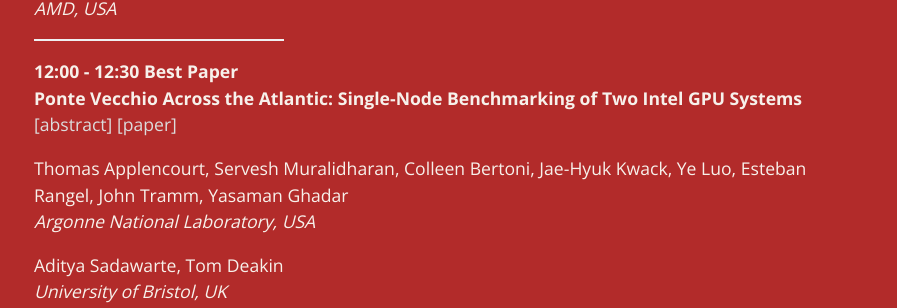
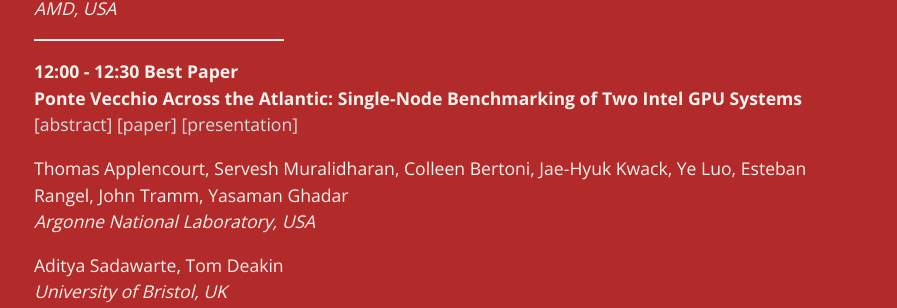
Before and after one commit to pmbs-workshop/pmbs-workshop.github.io, a Jekyll site: the page built from schedule.markdown, in a window 1280 px wide and 1400 px high, scrolled down 2446 px. Shown: the part 148-456 px from the top of the window, without its empty margins (190-1087 px from the left). Built offline with Jekyll 4.4.1, drawn with Linux system fonts in a browser that asks for light colours.

Commit message:
added more presentaitons

```diff
--- a/schedule.markdown
+++ b/schedule.markdown
@@ -80,7 +80,7 @@ _AMD, USA_
 {: style="width: 30%;"}
 
 **12:00 - 12:30 Best Paper**\\
-**Ponte Vecchio Across the Atlantic: Single-Node Benchmarking of Two Intel GPU Systems** [[abstract]](abstract07.html) [[paper]](https://conferences.computer.org/sc-wpub/pdfs/SC-W2024-6oZmigAQfgJ1GhPL0yE3pS/555400b423/555400b423.pdf)
+**Ponte Vecchio Across the Atlantic: Single-Node Benchmarking of Two Intel GPU Systems** [[abstract]](abstract07.html) [[paper]](https://conferences.computer.org/sc-wpub/pdfs/SC-W2024-6oZmigAQfgJ1GhPL0yE3pS/555400b423/555400b423.pdf) [[presentation]](slides/pres07.pdf)
 
 Thomas Applencourt, Servesh Muralidharan, Colleen Bertoni,  Jae-Hyuk Kwack, Ye Luo, Esteban Rangel, John Tramm, Yasaman Ghadar\\
 _Argonne National Laboratory, USA_
@@ -138,7 +138,7 @@ _University of Southern California, USA_
 {: style="width: 30%;"}
 
 **16:00 - 16:30**\\
-**Assessing the GPU Offload Threshold of GEMM and GEMV Kernels on Modern Heterogeneous HPC Systems** [[abstract]](abstract11.html) [[paper]](https://conferences.computer.org/sc-wpub/pdfs/SC-W2024-6oZmigAQfgJ1GhPL0yE3pS/555400b474/555400b474.pdf)
+**Assessing the GPU Offload Threshold of GEMM and GEMV Kernels on Modern Heterogeneous HPC Systems** [[abstract]](abstract11.html) [[paper]](https://conferences.computer.org/sc-wpub/pdfs/SC-W2024-6oZmigAQfgJ1GhPL0yE3pS/555400b474/555400b474.pdf) [[presentation]](slides/pres11.pptx)
 
 Finn Wilkinson, Alex Cockrean, Wei-Chen Lin, Simon McIntosh-Smith, Tom Deakin\\
 _University of Bristol, UK_
```
Also changed, not shown: 2 other files.
